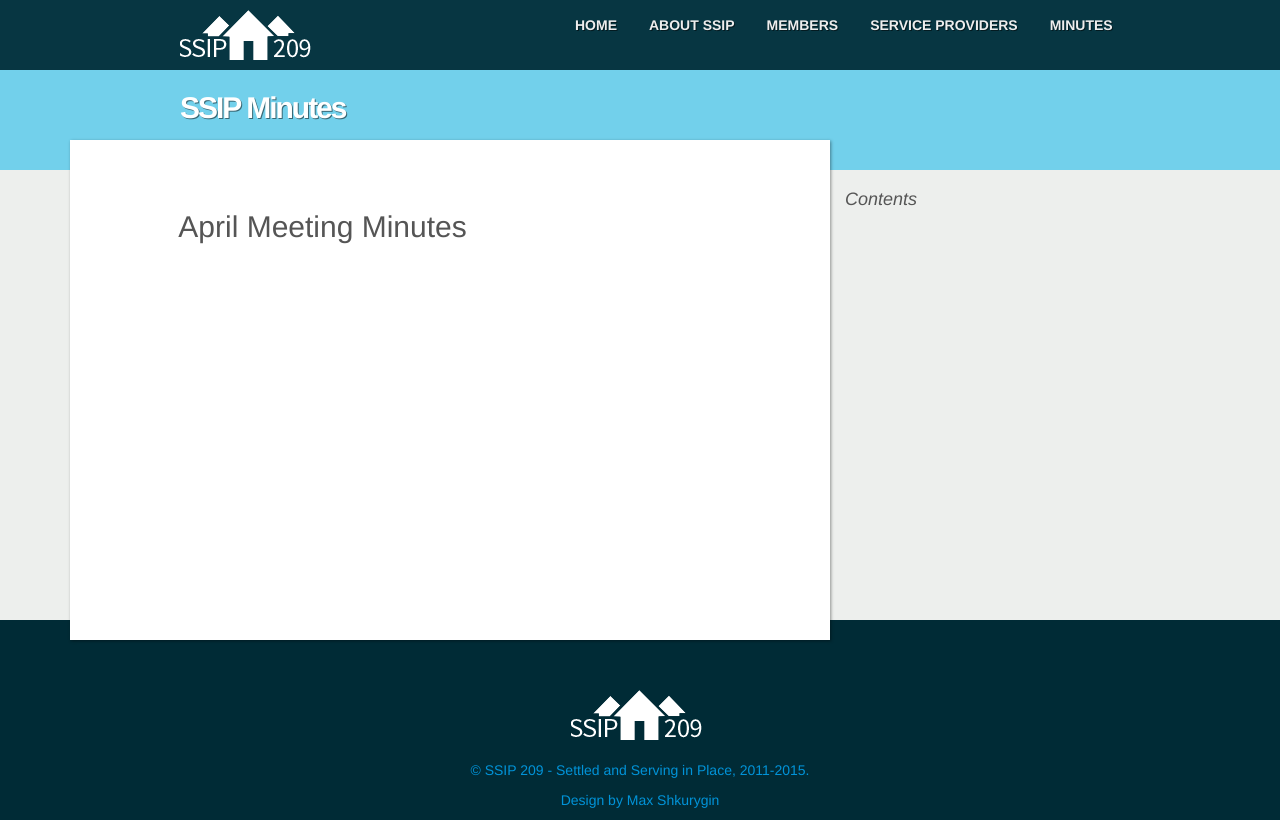
After one commit to mooja/ssip3, a Django app: page /flatpages/minutes/ in a window 1280 px wide. The commit adds this page. Run offline with Django 3.2, Linux system fonts and the light colour scheme; parts of the project's set-up code (start-up, migrations or seed data) failed here and were passed over; some libraries are stand-ins or nearby versions.

Commit message:
miutes page initial commit

```diff
--- a/app/flatpages/urls.py
+++ b/app/flatpages/urls.py
@@ -1,7 +1,7 @@
 # -*- coding: utf-8 -*-
 from django.conf.urls import patterns, url
 
-from .views import PageDetailView, AboutView, ServiceProvidersView
+from .views import PageDetailView, AboutView, ServiceProvidersView, MinutesView
 
 urlpatterns = patterns('',
     url(
@@ -15,6 +15,11 @@ urlpatterns = patterns('',
         name='service-providers'
     ),
     url(
+        regex=r'^minutes/$',
+        view=MinutesView.as_view(),
+        name='minutes'
+    ),
+    url(
         regex=r'^(?P<slug>[\w_-]+)/$',
         view=PageDetailView.as_view(),
         name='page-detail'
--- a/app/flatpages/views.py
+++ b/app/flatpages/views.py
@@ -34,5 +34,8 @@ class AboutView(TemplateView):
 class ServiceProvidersView(TemplateView):
     template_name = 'flatpages/service-providers.html'
 
+class MinutesView(TemplateView):
+    template_name = 'flatpages/minutes.html'
+
 # class NewsLetterView(TemplateView):
 #     template_name = 'flatpages/newsletter.html'
--- /dev/null
+++ b/app/templates/flatpages/minutes.html
@@ -0,0 +1,10 @@
+{% extends "base_sidebar.html" %}
+{% block splash %} SSIP Minutes{% endblock %}
+
+{% block content %}
+
+<h2 id="april-2016"> April Meeting Minutes </h2>
+<div>
+</div>
+
+{% endblock %}
--- a/app/templates/navigation.html
+++ b/app/templates/navigation.html
@@ -4,8 +4,6 @@
       <li><a href="{% url 'flatpages:about' %}">About SSIP</a></li>
       <li><a href="{% url 'members:member_list' %}">Members</a></li>
       <li><a href="{% url 'flatpages:service-providers' %}">Service Providers</a></li>
-      {% comment %}
-      <li><a href="{% url 'pages:page-detail' "newsletter" %}">Newsletter</a></li>
-      {% endcomment %}
+      <li><a href="{% url 'flatpages:minutes' %}">Minutes</a></li>
   </ul>
 </nav>
```
